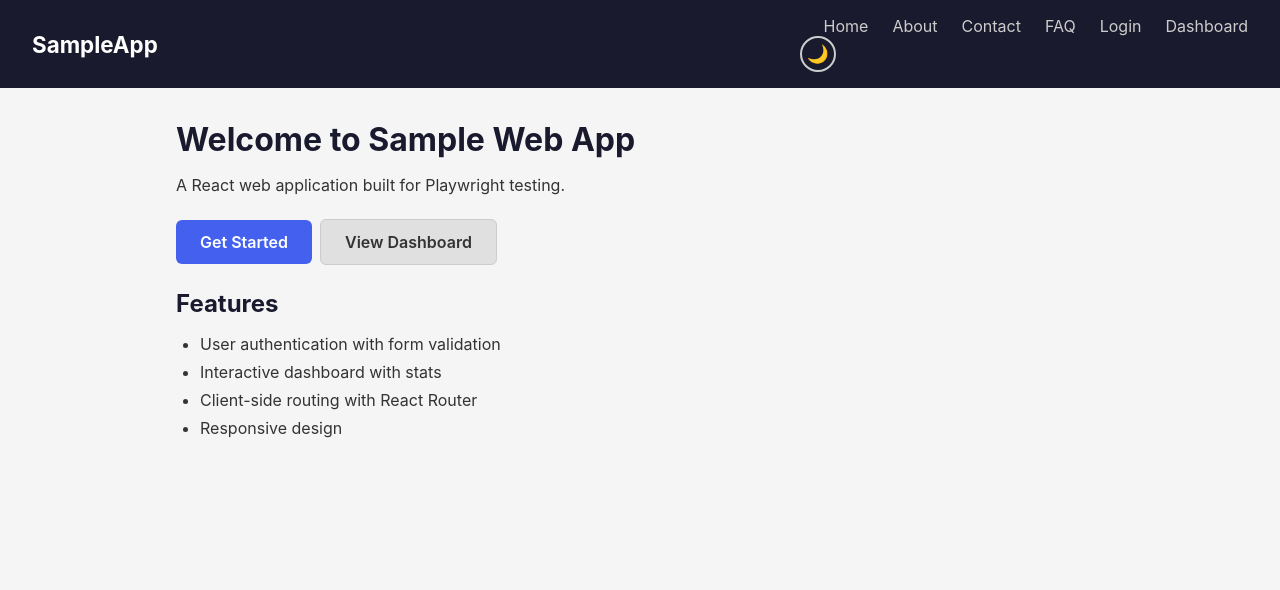
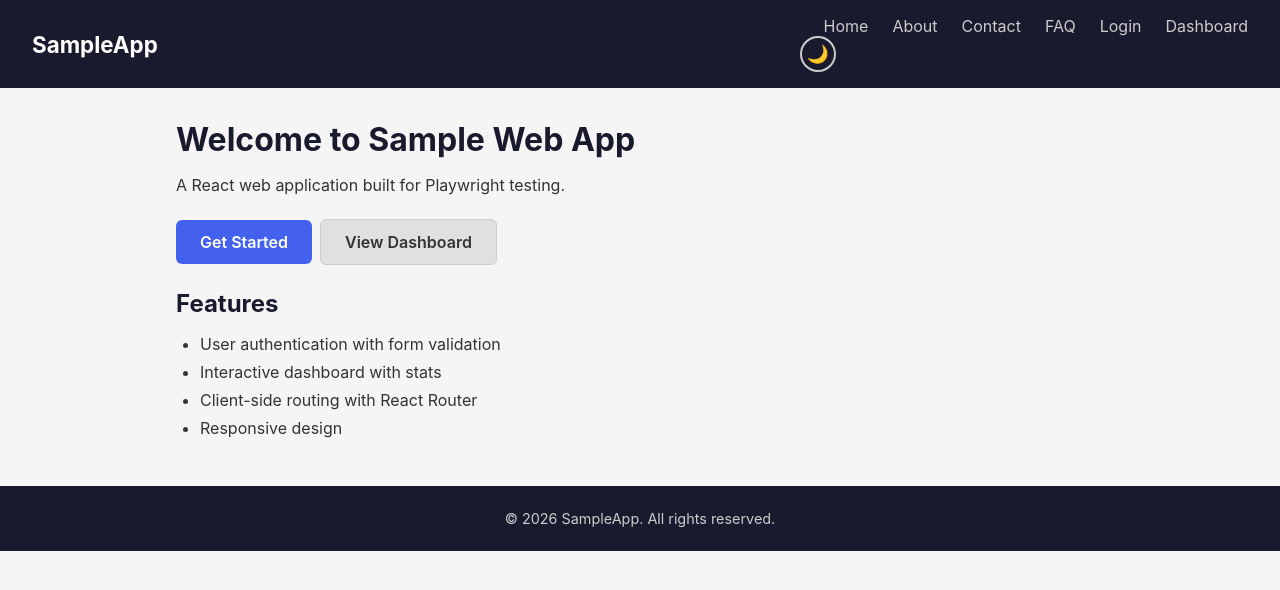
Before and after one commit to microsoft/sample-webapp, a React (Create React App) app: page / in a window 1280 px wide. Shown: the top 590 px of the page. Built offline with nearby package versions, Linux system fonts and the light colour scheme.

Commit message:
Add site footer with copyright

```diff
--- a/src/App.js
+++ b/src/App.js
@@ -3,6 +3,7 @@ import { Routes, Route } from 'react-router-dom';
 import ErrorBoundary from './components/ErrorBoundary';
 import Navbar from './components/Navbar';
 import ScrollToTop from './components/ScrollToTop';
+import Footer from './components/Footer';
 import Home from './pages/Home';
 import Login from './pages/Login';
 import Dashboard from './pages/Dashboard';
@@ -29,6 +30,7 @@ function App() {
           </Routes>
         </main>
         <ScrollToTop />
+        <Footer />
       </div>
     </ErrorBoundary>
   );
--- /dev/null
+++ b/src/components/Footer.css
@@ -0,0 +1,12 @@
+.app-footer {
+  margin-top: 3rem;
+  padding: 1.5rem;
+  text-align: center;
+  background: var(--color-nav-bg);
+  color: var(--color-nav-link);
+  font-size: 0.9rem;
+}
+
+.app-footer p {
+  margin: 0;
+}
--- /dev/null
+++ b/src/components/Footer.js
@@ -0,0 +1,14 @@
+import React from 'react';
+import './Footer.css';
+
+function Footer() {
+  const year = new Date().getFullYear();
+
+  return (
+    <footer className="app-footer">
+      <p>&copy; {year} SampleApp. All rights reserved.</p>
+    </footer>
+  );
+}
+
+export default Footer;
```
